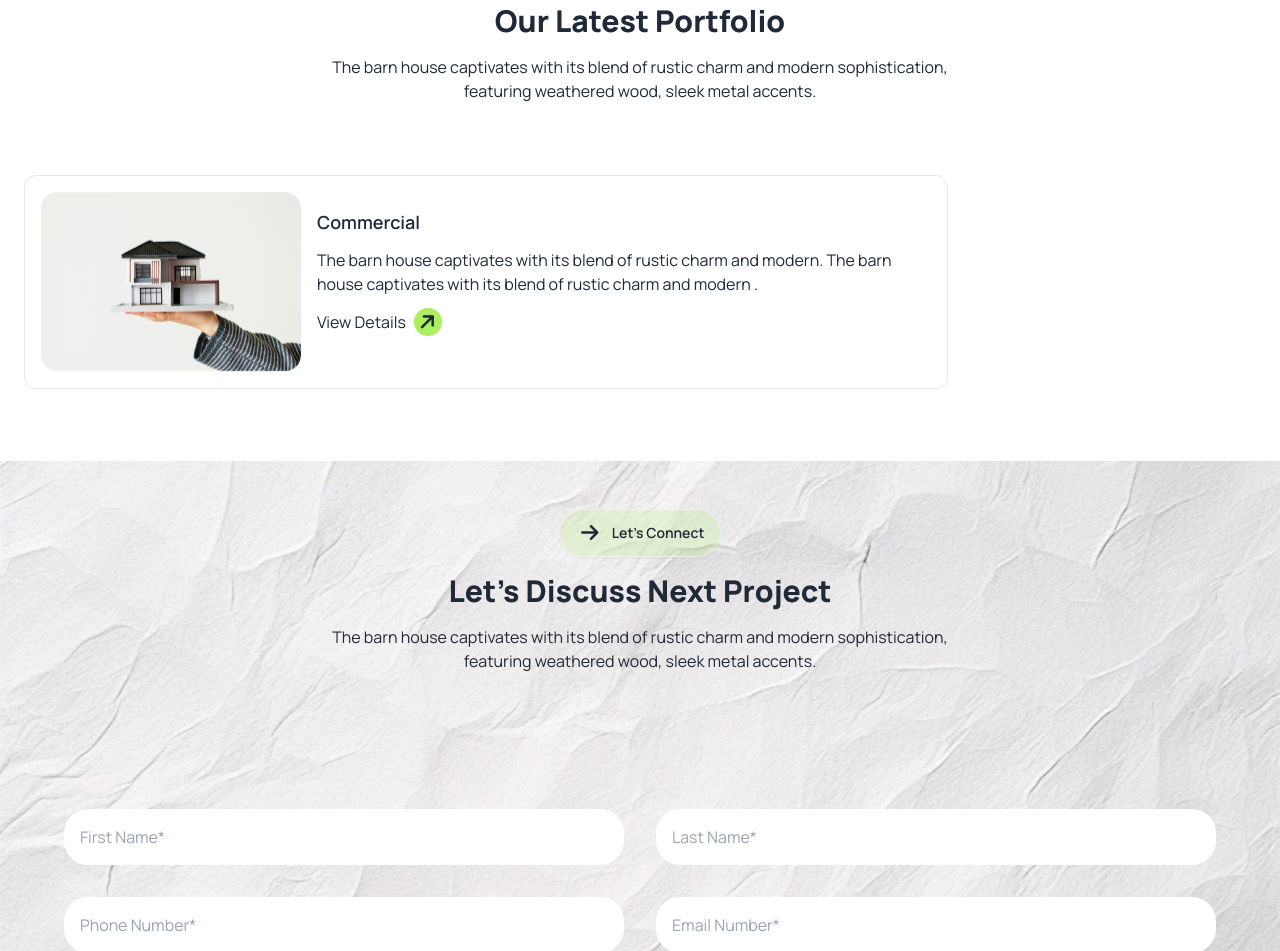
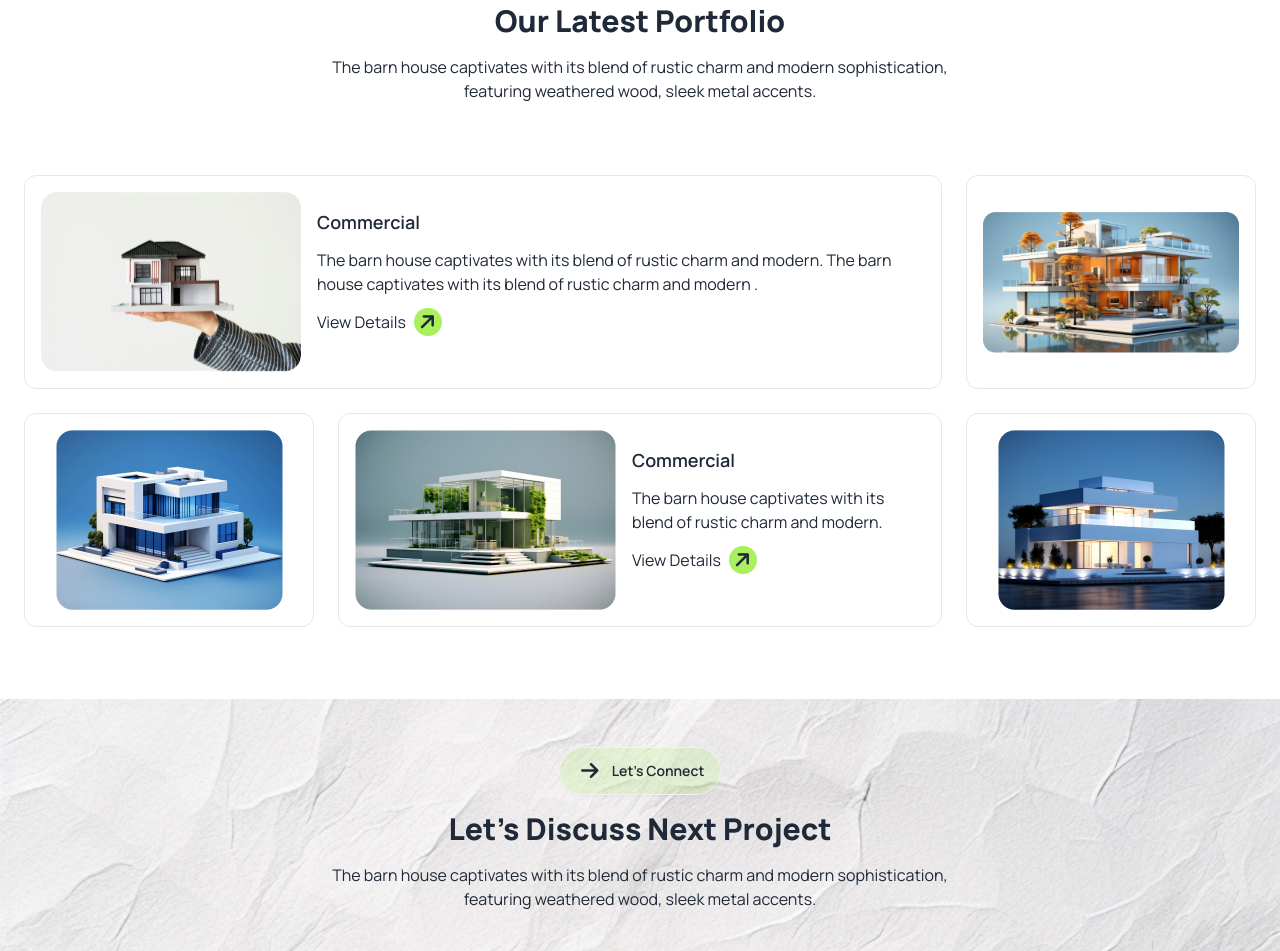
Before and after one commit to ranak8811/PH-Batch10-Assignment-3, a plain HTML site: page index.html in a window 1280 px wide. Shown: the part 2199-3150 px from the top of the page. Drawn offline with nearby package versions, Linux system fonts and the light colour scheme.

Commit message:
portfolio section almost complete

```diff
--- a/index.html
+++ b/index.html
@@ -315,9 +315,9 @@
 
         <!-- grid layout part -->
 
-        <div class="grid grid-cols-1 lg:grid-cols-4 p-6">
+        <div class="grid grid-cols-1 gap-6 lg:grid-cols-4 p-6">
           <div class="border rounded-xl p-4 lg:flex lg:col-span-3 gap-4">
-            <div class="">
+            <div class="flex justify-center items-center">
               <img src="./images/img1.png" alt="" />
             </div>
 
@@ -338,6 +338,46 @@
                 </div>
               </button>
             </div>
+          </div>
+
+          <div class="border rounded-xl p-4 flex justify-center items-center">
+            <img src="./images/img2.png" alt="" />
+          </div>
+
+          <div
+            class="border rounded-xl p-4 flex justify-center items-center md:hidden"
+          >
+            <img src="./images/img5.png" alt="" />
+          </div>
+          <div class="border rounded-xl p-4 flex justify-center items-center">
+            <img src="./images/img3.png" alt="" />
+          </div>
+
+          <div class="border rounded-xl p-4 lg:flex lg:col-span-2 gap-4">
+            <div class="flex justify-center items-center">
+              <img src="./images/img4.png" alt="" />
+            </div>
+
+            <div class="flex-1 space-y-3 mt-4">
+              <h5 class="text-lg font-semibold">Commercial</h5>
+              <p>
+                The barn house captivates with its blend of rustic charm and
+                modern.
+              </p>
+
+              <button class="rounded-3xl flex items-center">
+                View Details
+                <div
+                  class="bg-[#ABEF5F] h-7 w-7 ml-2 rounded-full text-sm text-center flex justify-center items-center"
+                >
+                  <i class="fa-solid fa-arrow-right text-xl -rotate-45"></i>
+                </div>
+              </button>
+            </div>
+          </div>
+
+          <div class="border rounded-xl p-4 flex justify-center items-center">
+            <img src="./images/img5.png" alt="" />
           </div>
         </div>
       </section>
```
